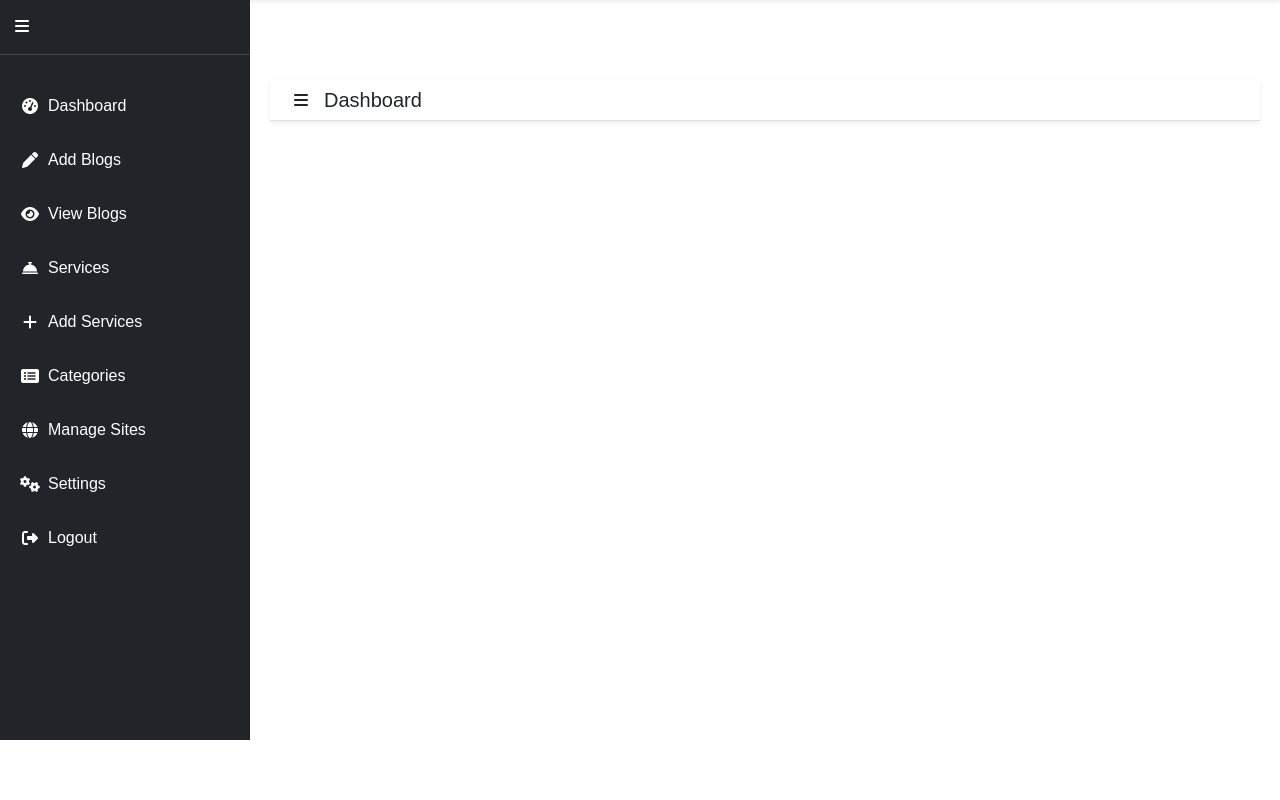
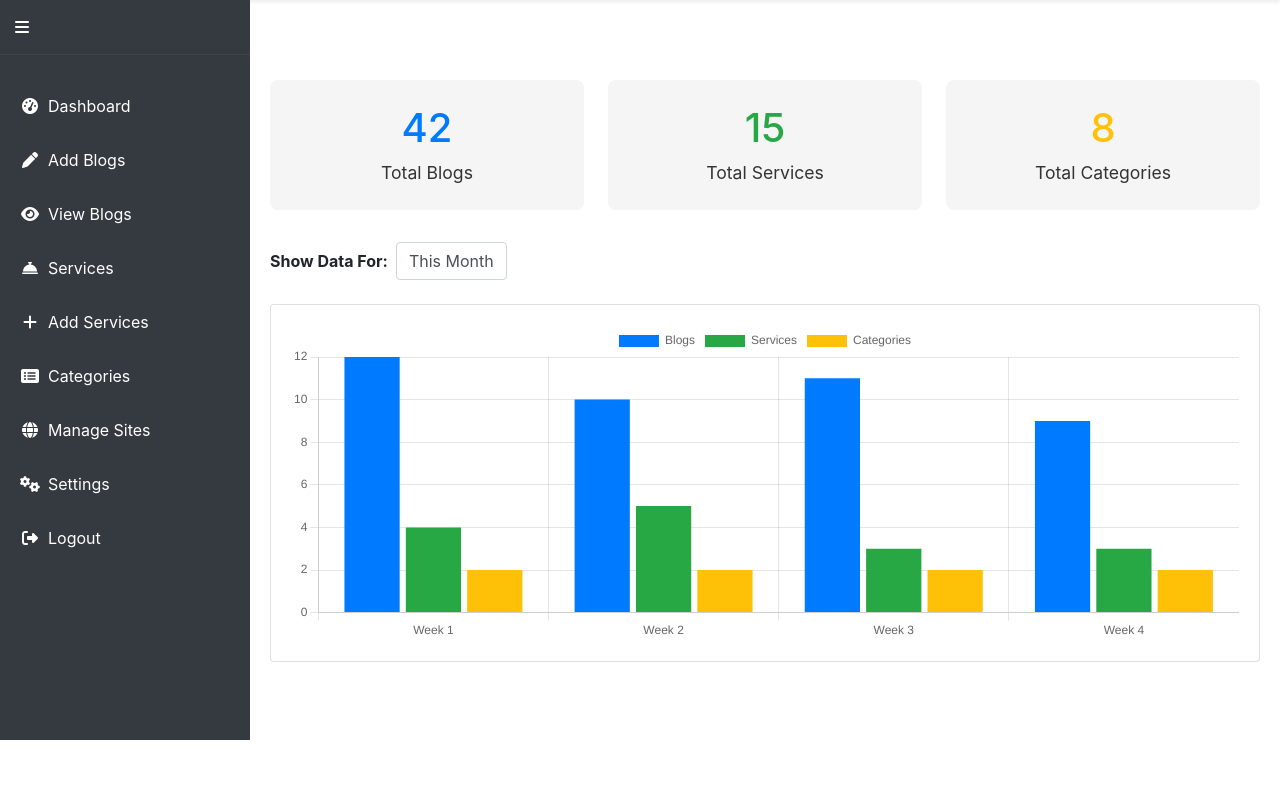
Before and after one commit to SaileshAcharya1229/EPC, a PHP site: page /dashboard/index.php in a window 1280 px wide. Shown: the part 60-860 px from the top of the page. Run offline with PHP 8.4, Linux system fonts and the light colour scheme.

Commit message:
some changes

```diff
--- a/dashboard/partials/dashboard-strip.php
+++ b/dashboard/partials/dashboard-strip.php
@@ -1,5 +1,108 @@
 <!-- File: partials/dashboard-strip.php -->
-<div class="bg-white px-4 py-2 d-flex align-items-center border-bottom shadow-sm" id="dashboard-strip">
-  <i class="fas fa-bars me-3" id="toggleSidebar" style="cursor: pointer;"></i>
-  <h5 class="mb-0">Dashboard</h5>
+<?php
+// Example data, replace with your actual data fetching logic
+$totalBlogs = 42;
+$totalServices = 15;
+$totalCategories = 8;
+?>
+
+<div style="display: flex; gap: 24px; margin-bottom: 32px;">
+  <div style="flex:1; background: #f5f5f5; padding: 24px; border-radius: 8px; text-align: center;">
+    <h2 style="margin: 0; font-size: 2.5rem; color: #007bff;"><?php echo $totalBlogs; ?></h2>
+    <p style="margin: 8px 0 0; font-size: 1.1rem; color: #333;">Total Blogs</p>
+  </div>
+  <div style="flex:1; background: #f5f5f5; padding: 24px; border-radius: 8px; text-align: center;">
+    <h2 style="margin: 0; font-size: 2.5rem; color: #28a745;"><?php echo $totalServices; ?></h2>
+    <p style="margin: 8px 0 0; font-size: 1.1rem; color: #333;">Total Services</p>
+  </div>
+  <div style="flex:1; background: #f5f5f5; padding: 24px; border-radius: 8px; text-align: center;">
+    <h2 style="margin: 0; font-size: 2.5rem; color: #ffc107;"><?php echo $totalCategories; ?></h2>
+    <p style="margin: 8px 0 0; font-size: 1.1rem; color: #333;">Total Categories</p>
+  </div>
 </div>
+<!-- Filter Controls -->
+<div class="mb-4">
+  <form id="filterForm" class="form-inline">
+    <label for="filterRange" class="mr-2 font-weight-bold">Show Data For:</label>
+    <select id="filterRange" class="form-control">
+      <option value="week">This Week</option>
+      <option value="month" selected>This Month</option>
+      <option value="year">This Year</option>
+    </select>
+  </form>
+</div>
+
+<!-- Chart Container -->
+<div class="card">
+  <div class="card-body">
+    <canvas id="dashboardChart" height="100"></canvas>
+  </div>
+</div>
+
+<!-- Chart.js CDN -->
+<script src="https://cdn.jsdelivr.net/npm/chart.js"></script>
+<!-- Bootstrap (if not already included) -->
+<link rel="stylesheet" href="https://stackpath.bootstrapcdn.com/bootstrap/4.5.2/css/bootstrap.min.css">
+
+<script>
+const chartDataSets = {
+  week: {
+    labels: ['Mon', 'Tue', 'Wed', 'Thu', 'Fri', 'Sat', 'Sun'],
+    blogs:   [5, 7, 6, 8, 4, 5, 7],
+    services:[2, 3, 2, 4, 1, 2, 1],
+    categories:[1, 1, 2, 1, 1, 1, 1]
+  },
+  month: {
+    labels: ['Week 1', 'Week 2', 'Week 3', 'Week 4'],
+    blogs:   [12, 10, 11, 9],
+    services:[4, 5, 3, 3],
+    categories:[2, 2, 2, 2]
+  },
+  year: {
+    labels: ['Jan', 'Feb', 'Mar', 'Apr', 'May', 'Jun', 'Jul', 'Aug', 'Sep', 'Oct', 'Nov', 'Dec'],
+    blogs:   [3, 4, 5, 6, 4, 5, 3, 4, 5, 6, 4, 5],
+    services:[1, 2, 2, 1, 2, 1, 2, 2, 1, 2, 1, 2],
+    categories:[1, 1, 1, 1, 1, 1, 1, 1, 1, 1, 1, 1]
+  }
+};
+
+let ctx = document.getElementById('dashboardChart').getContext('2d');
+let dashboardChart = new Chart(ctx, {
+  type: 'bar',
+  data: {
+    labels: chartDataSets.month.labels,
+    datasets: [
+      {
+        label: 'Blogs',
+        data: chartDataSets.month.blogs,
+        backgroundColor: '#007bff'
+      },
+      {
+        label: 'Services',
+        data: chartDataSets.month.services,
+        backgroundColor: '#28a745'
+      },
+      {
+        label: 'Categories',
+        data: chartDataSets.month.categories,
+        backgroundColor: '#ffc107'
+      }
+    ]
+  },
+  options: {
+    responsive: true,
+    scales: {
+      y: { beginAtZero: true }
+    }
+  }
+});
+
+document.getElementById('filterRange').addEventListener('change', function() {
+  const range = this.value;
+  dashboardChart.data.labels = chartDataSets[range].labels;
+  dashboardChart.data.datasets[0].data = chartDataSets[range].blogs;
+  dashboardChart.data.datasets[1].data = chartDataSets[range].services;
+  dashboardChart.data.datasets[2].data = chartDataSets[range].categories;
+  dashboardChart.update();
+});
+</script>
--- a/dashboard/partials/sidebar.php
+++ b/dashboard/partials/sidebar.php
@@ -24,7 +24,7 @@
       </a>
     </li>
     <li class="nav-item">
-      <a href="#" class="nav-link text-white">
+      <a href="index.php?page=add_services" class="nav-link text-white">
         <i class="fas fa-concierge-bell me-2"></i>
         <span class="link-text">Services</span>
       </a>
```
